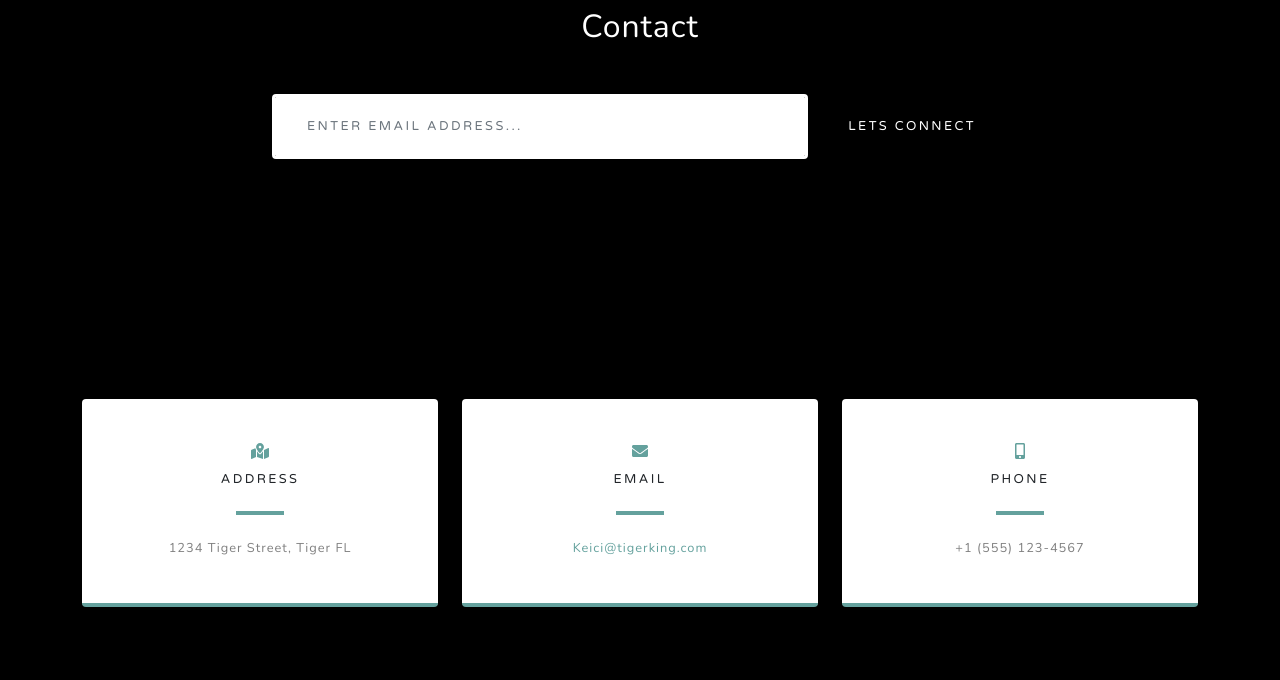
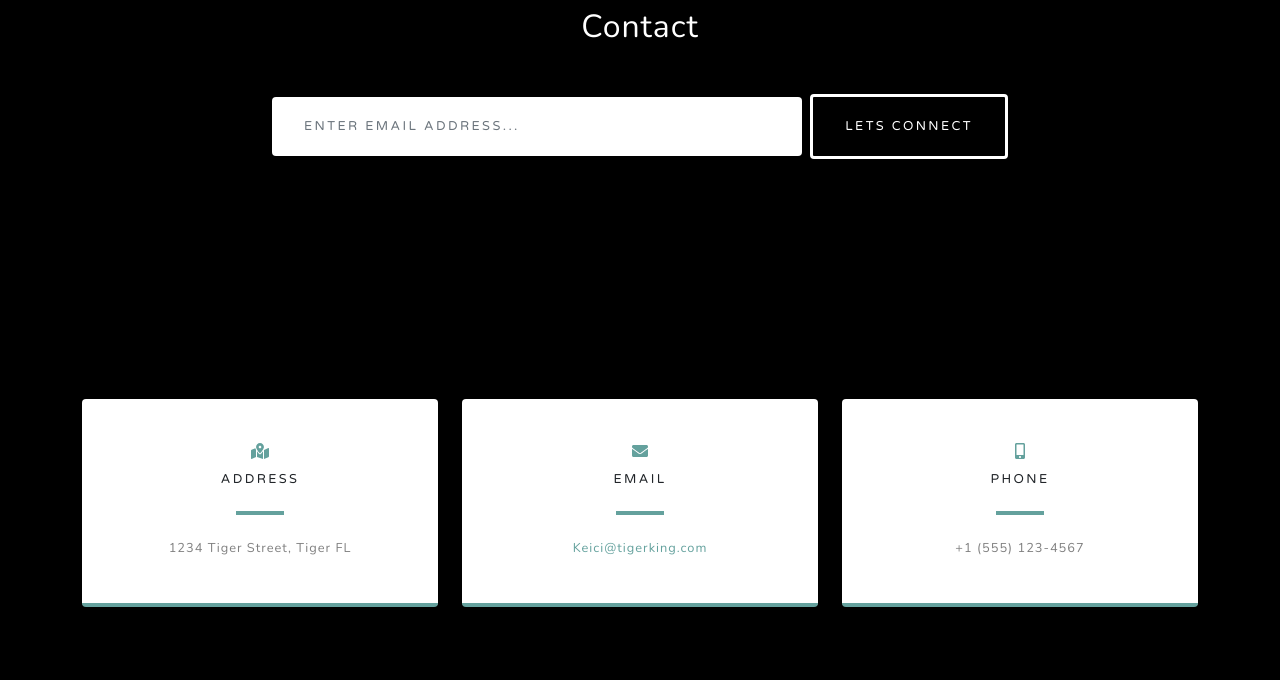
Before and after one commit to HugoSuarezJr/kelci-saffrey, a plain HTML site: page startbootstrap-grayscale-gh-pages/index.html in a window 1280 px wide. Shown: the part 3068-3748 px from the top of the page. Drawn offline with nearby package versions, Linux system fonts and the light colour scheme.

Commit message:
The actual most recent commit Pics look a bit weird

```diff
--- a/startbootstrap-grayscale-gh-pages/index.html
+++ b/startbootstrap-grayscale-gh-pages/index.html
@@ -98,7 +98,7 @@
                     <div class="col-md-10 col-lg-8 mx-auto text-center">
                         <i class="far fa-paper-plane fa-2x mb-2 text-white"></i>
                         <h2 class="text-white mb-5">Contact</h2>
-                        <form class="form-inline d-flex"><input class="form-control flex-fill mr-0 mr-sm-2 mb-3 mb-sm-0" id="inputEmail" type="email"  placeholder="Enter email address..." style="border: solid white;"/><button class="btn btn-primary mx-auto" type="submit">Lets Connect</button></form>
+                        <form class="form-inline d-flex"><input class="form-control flex-fill mr-0 mr-sm-2 mb-3 mb-sm-0" id="inputEmail" type="email"  placeholder="Enter email address..." /><button class="btn btn-primary mx-auto" type="submit" style="border: solid white;">Lets Connect</button></form>
                     </div>
                 </div>
             </div>
```
